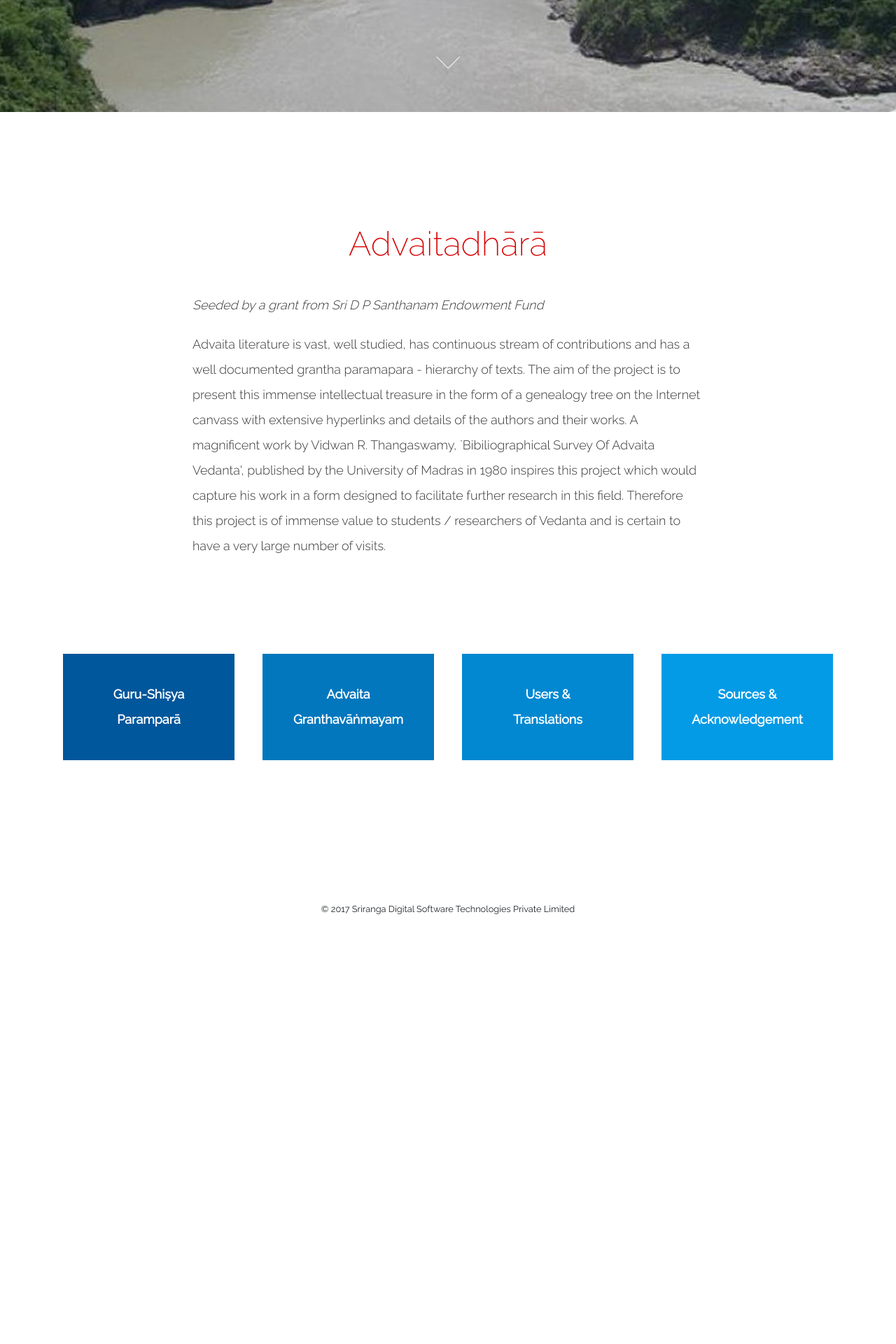
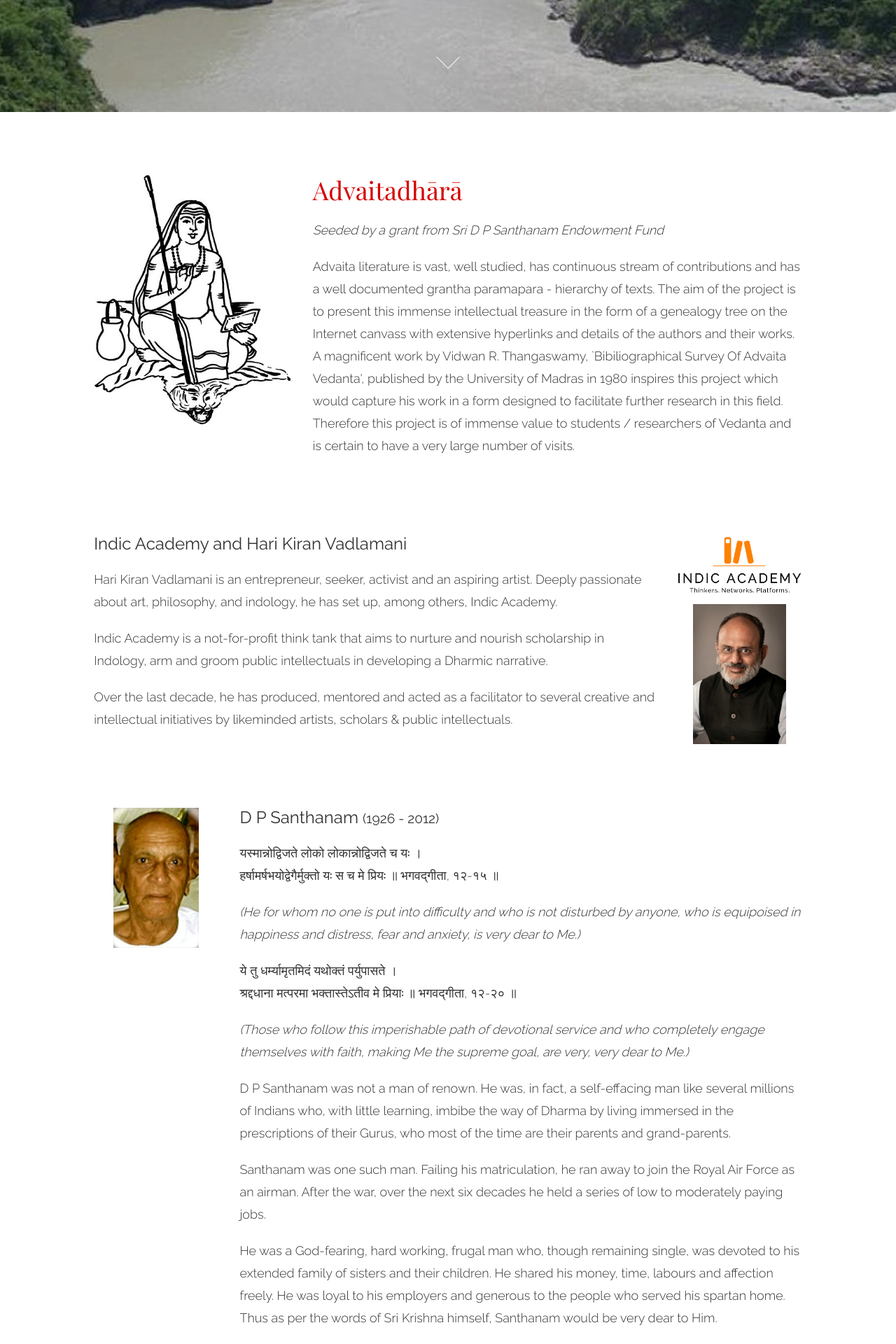
Before and after one commit to SrirangaDigital/advaita-literature, a PHP site: the page made by application/views/flat/1-Home/index.php in a window 1280 px wide. Shown: the part 640-2560 px from the top of the page at 70% size. Before the commit the page ends 1946 px from the top, so only its background shows below. Run offline with PHP 8.4, Linux system fonts and the light colour scheme; the template is opened without the code that fills it, so the values that code supplies are empty; a stand-in replaces the project's code that opens the database connection; some libraries are stand-ins or nearby versions.

Commit message:
home pahge updates

```diff
--- a/application/views/flat/1-Home/index.php
+++ b/application/views/flat/1-Home/index.php
@@ -6,21 +6,53 @@
         <a class="homepage scrollMore goTo" data-destination="#wordOfTheDay"><span></span>&nbsp;</a>
     </div>
 </div>
-<div class="container firstDiv word-of-the-day prelims">
-    <div class="row justify-content-center">
-        <div class="col-md-8">
-            <!-- <h2><span>Word of the day</span> <span>20 February 2018</span></h2> -->
+<div class="container-fluid">
+    <div class="row prelims justify-content-center">
+        <div class="col-md-3">
+            <img class="img-fluid" src="<?=PUBLIC_URL?>images/shankara.jpg">
+        </div>
+        <div class="col-md-7">
             <h1 style="color: #D50000">Advaitadhārā</h1>
             <div class="description">
                 <p><em>Seeded by a grant from Sri D P Santhanam Endowment Fund</em></p>
                 <p>Advaita literature is vast, well studied, has continuous stream of contributions and has a well documented grantha paramapara - hierarchy of texts. The aim of the project is to present this immense intellectual treasure in the form of a genealogy tree on the Internet canvass with extensive hyperlinks and details of the authors and their works. A magnificent work by Vidwan R. Thangaswamy, `Bibiliographical Survey Of Advaita Vedanta', published by the University of Madras in 1980 inspires this project which would capture his work in a form designed to facilitate further research in this field. Therefore this project is of immense value to students / researchers of Vedanta and is certain to have a very large number of visits.</p>
             </div>
         </div>
-        <!-- <div class="col-md-4">
-            <img src="<?=PUBLIC_URL?>images/shankara.jpg">
-        </div> -->
     </div>
-    <div class="row justify-content-around py-5 my-5">
+    <div class="row prelims justify-content-center align-items-center">
+        <div class="col-md-8">
+            <h4>Indic Academy and Hari Kiran Vadlamani</h4>
+            <div class="description">
+               <p>Hari Kiran Vadlamani is an entrepreneur, seeker, activist and an aspiring artist. Deeply passionate about art, philosophy, and indology, he has set up, among others, Indic Academy.</p>
+               <p>Indic Academy is a not-for-profit think tank that aims to nurture and nourish scholarship in Indology, arm and groom public intellectuals in developing a Dharmic narrative.</p>
+               <p>Over the last decade, he has produced, mentored and acted as a facilitator to several creative and intellectual initiatives by likeminded artists, scholars &amp; public intellectuals.</p>
+            </div>
+        </div>
+        <div class="col-md-2 text-center">
+            <img class="img-fluid" src="<?=PUBLIC_URL?>images/indic-academy.jpg"><br />
+            <img class="img-fluid mt-3" src="<?=PUBLIC_URL?>images/hkv.jpg">
+        </div>
+    </div>
+    <div class="row prelims justify-content-center">
+        <div class="col-md-2 text-center">
+            <img class="img-fluid" src="<?=PUBLIC_URL?>images/dps.jpg"><br />
+        </div>
+        <div class="col-md-8">
+            <h4>D P Santhanam <small>(1926 - 2012)</small></h4>
+            <div class="description">
+                <p>यस्मान्नोद्विजते लोको लोकान्नोद्विजते च यः ।<br />हर्षामर्षभयोद्वेगैर्मुक्तो यः स च मे प्रियः ॥ भगवद्गीता, १२-१५ ॥</p>
+                <p><em>(He for whom no one is put into difficulty and who is not disturbed by anyone, who is equipoised in happiness and distress, fear and anxiety, is very dear to Me.)</em></p>
+                <p>ये तु धर्म्यामृतमिदं यथोक्तं पर्युपासते ।<br /> श्रद्दधाना मत्परमा भक्तास्तेऽतीव मे प्रियाः ॥ भगवद्गीता, १२-२० ॥</p>
+                <p><em>(Those who follow this imperishable path of devotional service and who completely engage themselves with faith, making Me the supreme goal, are very, very dear to Me.)</em></p>
+                <p>D P Santhanam was not a man of renown. He was, in fact, a self-effacing man like several millions of Indians who, with little learning, imbibe the way of Dharma by living immersed in the prescriptions of their Gurus, who most of the time are their parents and grand-parents. </p>
+                <p>Santhanam was one such man. Failing his matriculation, he ran away to join the Royal Air Force as an airman. After the war, over the next six decades he held a series of low to moderately paying jobs. </p>
+                <p>He was a God-fearing, hard working, frugal man who, though remaining single, was devoted to his extended family of sisters and their children. He shared his money, time, labours and affection freely. He was loyal to his employers and generous to the people who served his spartan home. Thus as per the words of Sri Krishna himself, Santhanam would be very dear to Him.</p>
+                <p>When he retired at 85, a few months before he died, he was bemused to discover that so much had accumulated in his account. He read in that the message that a good part was meant to be given away for public causes. </p>
+                <p>Sri D V Sridharan, his nephew, acting on behalf of D P Santhanam is pleased to contribute Rs. 5 Lakhs to fund the Advaitadhārā Project.</p>
+            </div>
+        </div>
+    </div>
+    <div class="row prelims justify-content-around py-5 my-5">
         <a class="col-md back-blue pill" href="<?=BASE_URL?>Lineage">
             <p>Guru-Shiṣya<br />Paramparā</p>
         </a>
--- a/application/views/header.php
+++ b/application/views/header.php
@@ -38,7 +38,7 @@
     <link rel="stylesheet" href="https://ajax.googleapis.com/ajax/libs/jqueryui/1.11.4/themes/smoothness/jquery-ui.css">
     <link rel="stylesheet" href="<?=PUBLIC_URL?>css/viewer.css?v=1.0">
     <link rel="stylesheet" href="<?=PUBLIC_URL?>css/navbar.css?v=1.0">
-    <link rel="stylesheet" href="<?=PUBLIC_URL?>css/homepage.css?v=1.2">
+    <link rel="stylesheet" href="<?=PUBLIC_URL?>css/homepage.css?v=1.3">
     <link rel="stylesheet" href="<?=PUBLIC_URL?>css/profile.css?v=1.2">
 
     <!-- Fonts
--- a/public/css/homepage.css
+++ b/public/css/homepage.css
@@ -53,12 +53,13 @@
 }
 
 .prelims {
-    margin-top: 40px;
+    padding-top: 80px;
+    /*padding-bottom: 40px;*/
     margin-bottom: 80px;
     font-weight: 300;
     color: #333;
 }
-.prelims p, .footer p {
+.prelims, .footer {
     font-family: 'Raleway', sans-serif;
     font-size: 16px;
     line-height: 28px;
@@ -165,7 +166,7 @@
     }
     .prelims p {
         font-size: 18px;
-        line-height: 36px;
+        line-height: 32px;
     }
     .prelims p{
         margin: 20px 0;
```
Also changed, not shown: public/images/dps.jpg (added), public/images/hkv.jpg (added), public/images/indic-academy.jpg (added).
